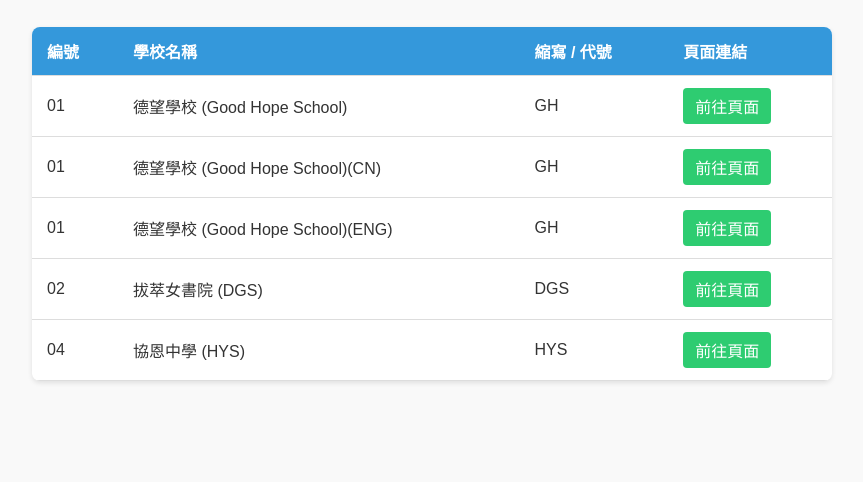
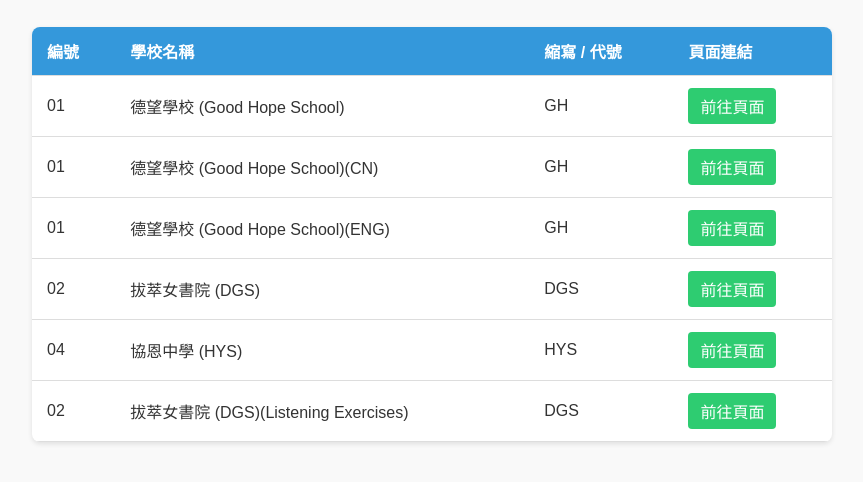
Before and after one commit to sallymak000/interview, a plain HTML site: page index.html in a window 1280 px wide. Shown: the part 134-616 px from the top of the page, without its empty margins (208-1071 px from the left). Drawn offline with Linux system fonts and the light colour scheme.

Commit message:
Update index.html

```diff
--- a/index.html
+++ b/index.html
@@ -111,6 +111,13 @@
                 <td>HYS</td>
                 <td><a href="HYS.html" class="btn-link">前往頁面</a></td>
             </tr>
+            <tr>
+                <td>02</td>
+                <td>拔萃女書院 (DGS)(Listening Exercises)</td>
+                <td>DGS</td>
+                <td><a href="audio_playlist.html" class="btn-link">前往頁面</a></td>
+            </tr>
+
         </tbody>
     </table>
 
```
